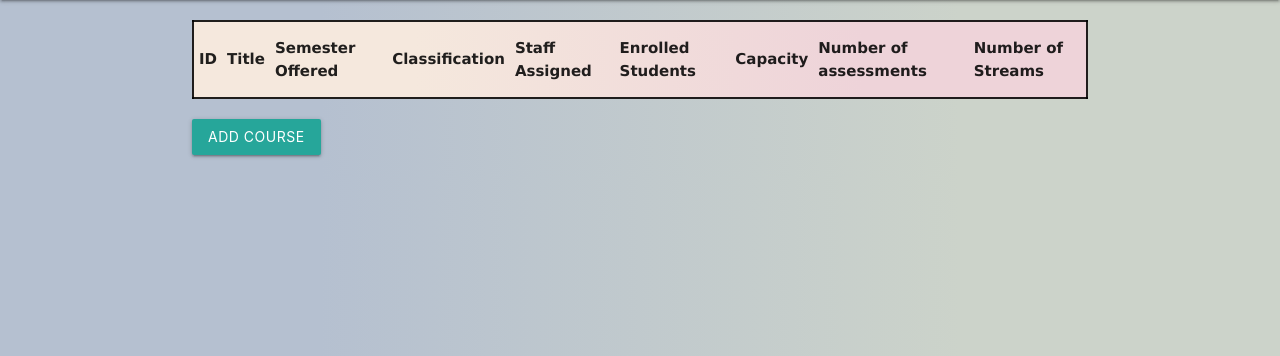
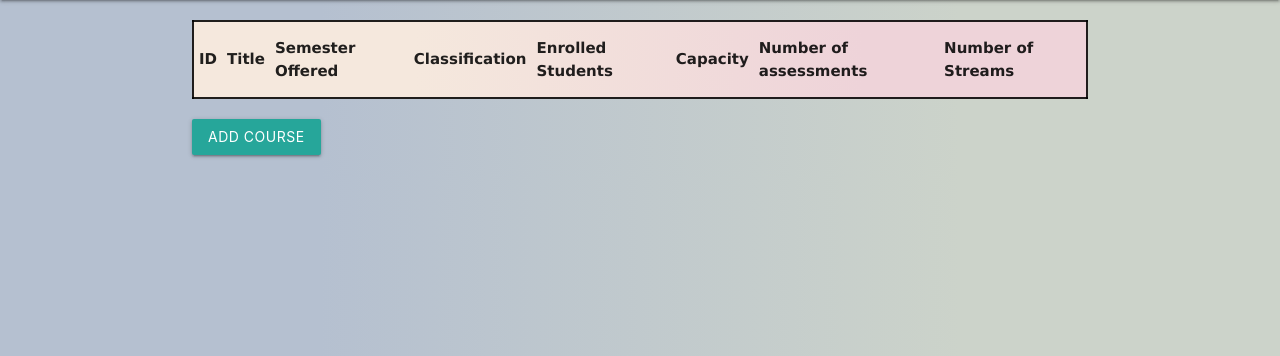
Before and after one commit to Staff-Allocations/Staff-Allocations, a Flask app: page /viewCourses in a window 1280 px wide. Shown: the part 64-420 px from the top of the page. Run offline with Flask 3, Linux system fonts and the light colour scheme; data that the repository does not hold is empty.

Commit message:
Update viewCourses.html

```diff
--- a/App/templates/viewCourses.html
+++ b/App/templates/viewCourses.html
@@ -10,7 +10,7 @@
     <style>
         tr[data-href]{cursor:pointer;}
         tr:hover {background-color: #D6EEEE;}
-
+        th {border-bottom: 1px solid}
         table {
           width: 100%;
           border: 2px solid;
@@ -26,7 +26,6 @@
             <th>Title</th>
             <th>Semester Offered</th>
             <th>Classification</th>
-            <th>Staff Assigned</th>
             <th>Enrolled Students</th>
             <th>Capacity</th>
             <th>Number of assessments</th>
@@ -38,7 +37,6 @@
             <td>{{course.course_name}}</td>
             <td>{{course.sem_offered}}</td>
             <td>{{course.type}}</td>
-            <td>{{course.staffAssigned}}</td>
             <td>{{course.currStudents}}</td>
             <td>{{course.capacity}}</td>
             <td>{{course.numAssessments}}</td>
```
